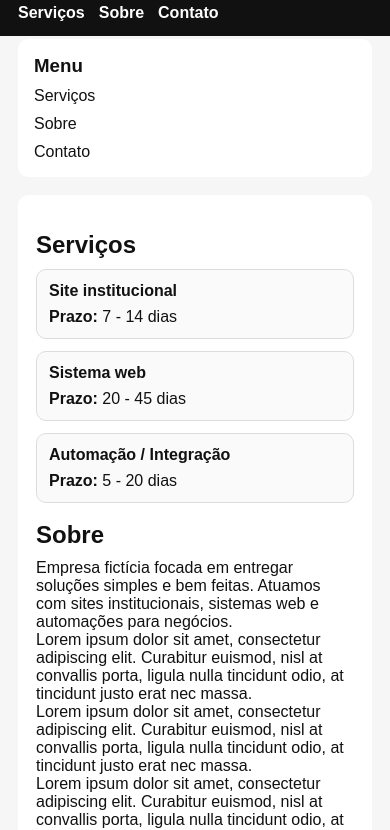
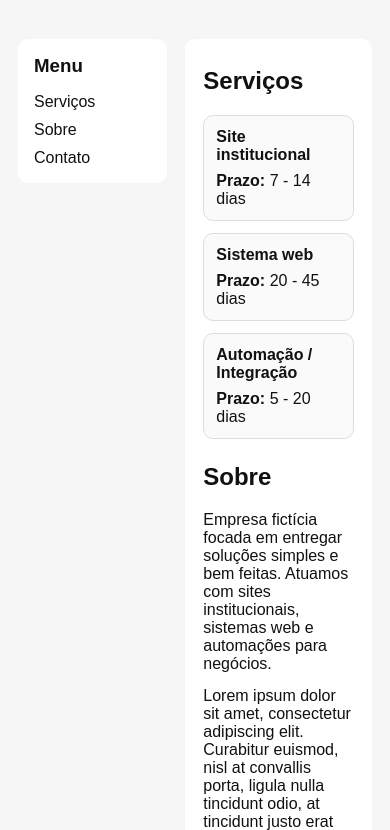
Before and after one commit to Danilogggs/Rocket-Program---Alpar, a plain HTML site: page rapla-table/rapla.html in a window 390 px wide. Shown: the part 71-901 px from the top of the page. Drawn offline with Linux system fonts and the light colour scheme.

Commit message:
Adicionando Flex box apenas no site da empresa

```diff
--- a/rapla-table/assets/css.css
+++ b/rapla-table/assets/css.css
@@ -27,11 +27,17 @@
   align-items: center;
   justify-content: space-between;
   gap: 20px;
+  flex-wrap: wrap; /* quebra em telas menores */
+}
+
+.brand {
+  display: flex;
+  flex-direction: column;
+  gap: 4px;
 }
 
 .brand h1 {
   font-size: 20px;
-    margin-bottom: 4px;
 }
 
 .brand p {
@@ -41,8 +47,10 @@
 
 .nav-links {
   display: flex;
+  align-items: center;
   gap: 14px;
   list-style: none;
+  flex-wrap: wrap; /* não estoura */
 }
 
 .nav-links a {
@@ -58,6 +66,7 @@
 /* Empurra o conteúdo pra baixo do navbar */
 .page {
   display: flex;
+  align-items: flex-start;    /* topo alinhado */
   gap: 18px;
   padding: 110px 18px 18px;
 }
@@ -68,15 +77,21 @@
   background: #fff;
   padding: 16px;
   border-radius: 10px;
+
+  display: flex;
+  flex-direction: column;
+  gap: 10px;
 }
 
 .sidebar h3 {
-    margin-bottom: 10px;
+  margin-bottom: 6px;
 }
 
 .sidebar ul {
   list-style: none;
-    display: grid;
+
+  display: flex;
+  flex-direction: column;
   gap: 10px;
 }
 
@@ -94,28 +109,35 @@
   background: #fff;
   padding: 18px;
   border-radius: 10px;
+
+  display: flex;
+  flex-direction: column;
+  gap: 14px;
 }
 
 .content h2 {
-    margin: 18px 0 10px;
+  margin: 10px 0 6px;
 }
 
 .cards {
-    display: grid;
-    grid-template-columns: repeat(3, minmax(160px, 1fr));
+  display: flex;
+  flex-wrap: wrap;            /* quebra linha */
   gap: 12px;
-    margin-top: 10px;
 }
 
 .card {
+  flex: 1 1 160px;            /* cresce, encolhe, base 160px */
   border: 1px solid #ddd;
   border-radius: 10px;
   padding: 12px;
   background: #fafafa;
+
+  display: flex;
+  flex-direction: column;
+  gap: 8px;
 }
 
 .card h3 {
-    margin-bottom: 8px;
   font-size: 16px;
 }
 
@@ -125,23 +147,8 @@
   border-radius: 10px;
   padding: 12px;
   background: #fafafa;
+
+  display: flex;
+  flex-direction: column;
+  gap: 8px;
 }
-
-@media (max-width: 900px) {
-    .page {
-        flex-direction: column;
-    }
-
-    .sidebar {
-        width: 100%;
-    }
-
-    .cards {
-        grid-template-columns: 1fr;
-    }
-
-    .navbar-inner {
-        flex-direction: column;
-        align-items: flex-start;
-    }
-}
```
Lines whose indentation alone changed are shown as unchanged.
